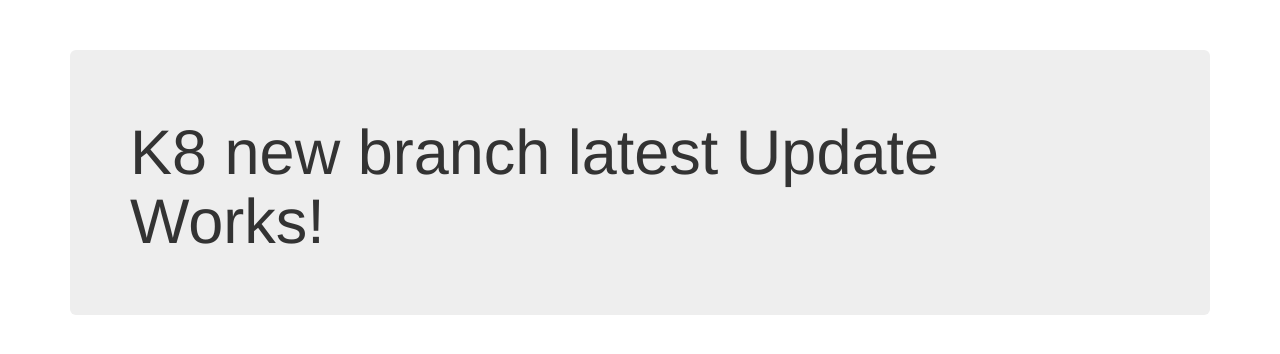
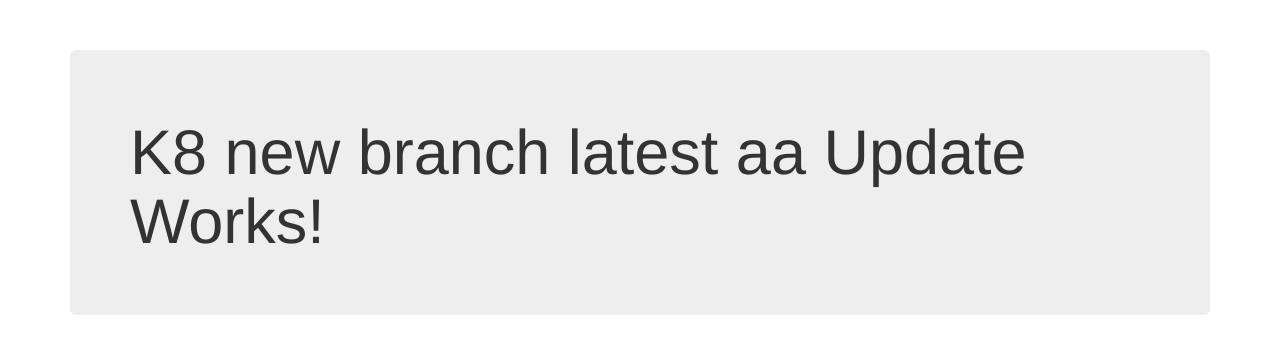
Before and after one commit to jross-iscteiul/dockerwebapp-master, a website: page index.html in a window 1280 px wide. Drawn offline with nearby package versions, Linux system fonts and the light colour scheme.

Commit message:
Update index.html

```diff
--- a/index.html
+++ b/index.html
@@ -13,7 +13,7 @@
 
     <div class="container">
         <div class="jumbotron">
-            <h1>K8 new branch latest Update Works!</h1>
+            <h1>K8 new branch latest aa Update Works!</h1>
         </div>
     </div>
 
```
